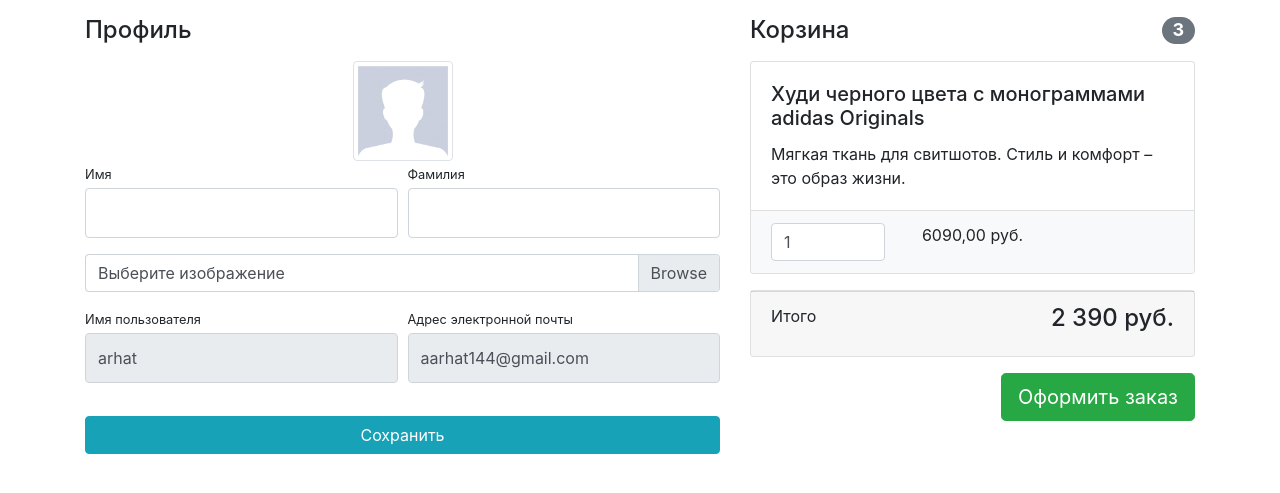
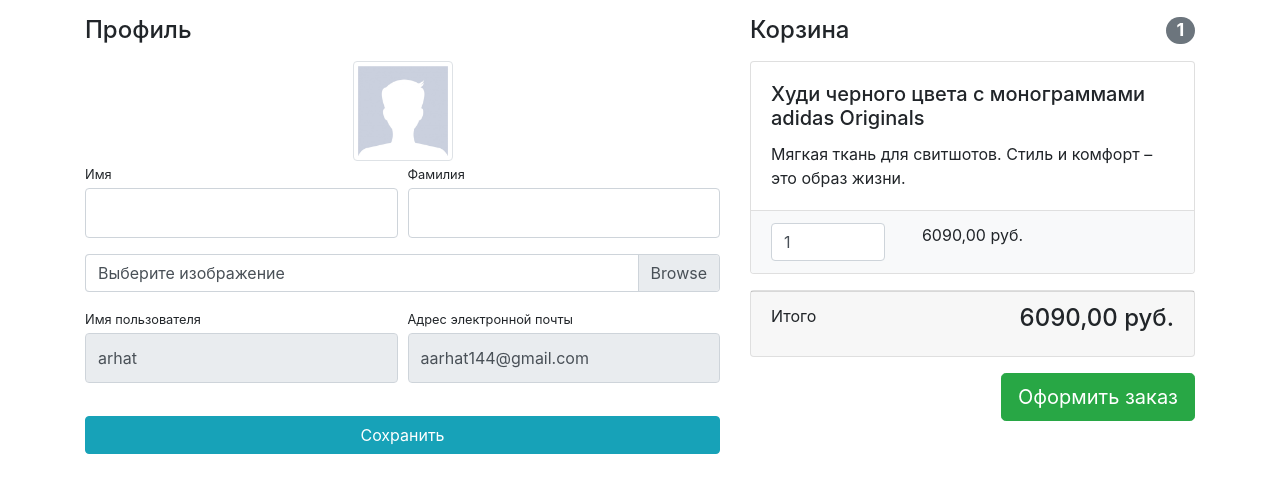
Before and after one commit to ChiefKeef222/store, a Django app: page /users/profile/ in a window 1280 px wide. Shown: the part 56-549 px from the top of the page. Run offline with Django 4.2, Linux system fonts and the light colour scheme; a user stored in the database is signed in; data comes from the database, SQL or seed files in the repository; both versions use the stored data as it was after the commit; some libraries are stand-ins or nearby versions.

Commit message:
output total sum & qantity in template

```diff
--- a/store/products/models.py
+++ b/store/products/models.py
@@ -19,17 +19,22 @@ class Product(models.Model):
     def __str__(self):
         return f'Продукт: {self.name} | Категория: {self.category.name}'
 
+class BasketQuerySet(models.QuerySet):
+    def total_sum(self):
+        return sum(basket.sum() for basket in self)
+
+    def total_quantity(self):
+        return sum(basket.quantity for basket in self)
 class Basket(models.Model):
     user = models.ForeignKey(to = User, on_delete=models.CASCADE)
     product = models.ForeignKey(to = Product, on_delete=models.CASCADE)
     quantity = models.PositiveSmallIntegerField(default=0)
     created_timestamp = models.DateTimeField(auto_now_add=True)
 
+    objects = BasketQuerySet.as_manager()
+
     def __str__(self):
         return f'Корзина для {self.user.username} | Продукт для {self.product.name}'
 
     def sum(self):
         return self.product.price * self.quantity
-
-    #def all(self):
-     #   return
--- a/store/products/templates/products/baskets.html
+++ b/store/products/templates/products/baskets.html
@@ -1,7 +1,7 @@
 {% if baskets %}
 
 <h4 class="mt-3 mb-3 d-flex justify-content-between align-items-center mb-3">
-    Корзина <span class="badge badge-secondary badge-pill">3</span>
+    Корзина <span class="badge badge-secondary badge-pill">{{ baskets.total_quantity }}</span>
 </h4>
 {% for basket in baskets %}
 <div class="card mb-3">
@@ -31,7 +31,7 @@
 <div class="card mb-3">
     <div class="card-footer">
         <p class="float-left">Итого</p>
-        <h4 class="float-right">2 390 руб.</h4>
+        <h4 class="float-right">{{ baskets.total_sum }} руб.</h4>
     </div>
 </div>
 <a class="btn btn-success btn-lg float-right" href="../orders/order-create.html">
--- a/store/users/views.py
+++ b/store/users/views.py
@@ -47,10 +47,11 @@ def profile(request):
             print(form.errors)
     else:
         form = UserProfileForm(instance=request.user)
+
     context = {
         'title': 'Store - Профиль',
         'form': form,
-        'baskets': Basket.objects.filter(user=request.user),
+        'baskets': Basket.objects.filter(user = request.user)
         }
     return render(request, 'users/profile.html', context)
 
```
Also changed, not shown: store/db.sqlite3.
